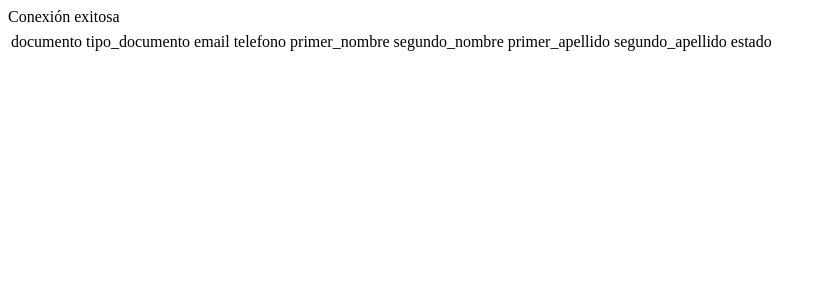
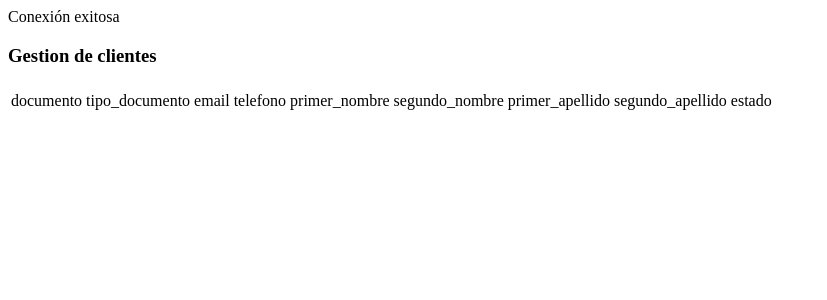
Before and after one commit to yianxd/Php-sql, a PHP site: page /admin/clientes/consultar.php in a window 1280 px wide. Shown: the top 300 px of the page, without its empty margins (0-827 px from the left). Run offline with PHP 8.4, Linux system fonts and the light colour scheme; data that the repository does not hold is empty.

Commit message:
update consultar.php 2
se arreglo el problema con el while

```diff
--- a/admin/clientes/consultar.php
+++ b/admin/clientes/consultar.php
@@ -18,6 +18,7 @@ $a=mysqli_query($bd,$sql);
     <title>Consultar clientes</title>
 </head>
 <body>
+    <h3>Gestion de clientes</h3>
     <table>
         <th>
             <tr>
@@ -32,7 +33,6 @@ $a=mysqli_query($bd,$sql);
                 <td>estado</td>
             </tr>
         </th>
-    </table>
     <?php while($cliente = mysqli_fetch_assoc($a)){?>
     <tr>
         <td> <?php echo $cliente['documento'];?> </td>
@@ -50,5 +50,6 @@ $a=mysqli_query($bd,$sql);
             <?php }?>
         </td>
     </tr>
+</table>
 </body>
 </html>
```
